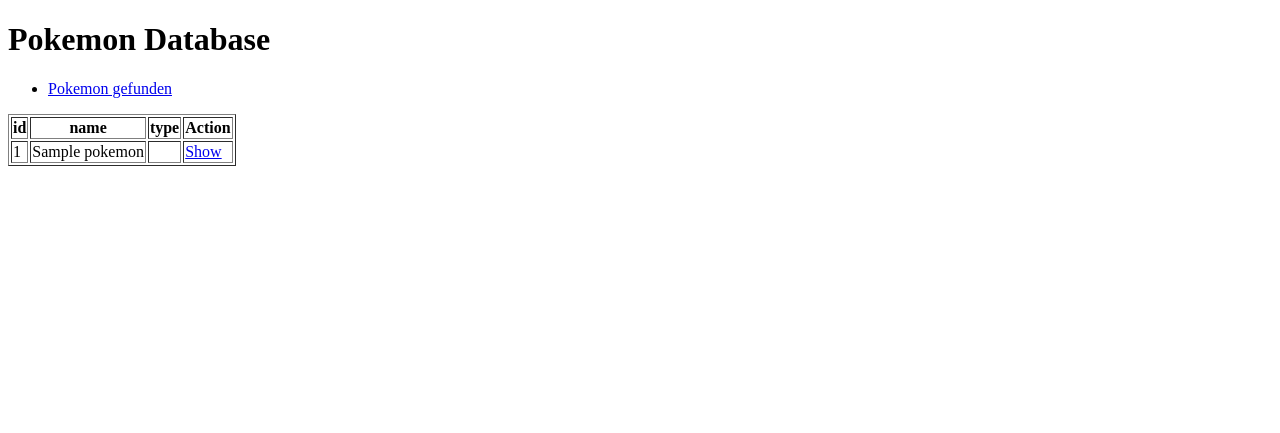
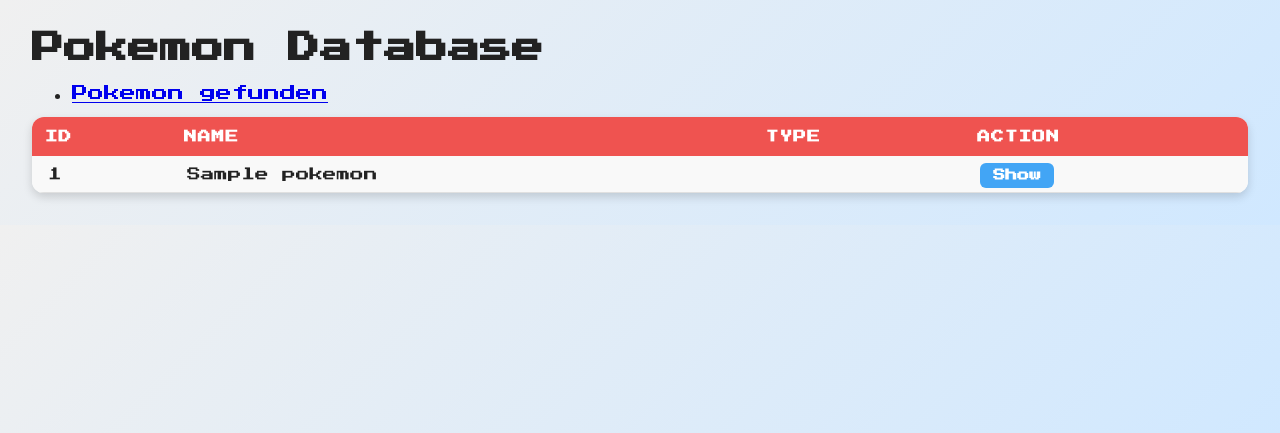
Before and after one commit to alex-fmks/pokedock, a PHP site: page /pokemon/read in a window 1280 px wide. Shown: the top 433 px of the page. Run offline with PHP 8.4, Linux system fonts and the light colour scheme; tables that the repository leaves empty hold one stand-in row (values such as "Sample post").

Commit message:
css for read view

```diff
--- a/view/pokemon/read.view.php
+++ b/view/pokemon/read.view.php
@@ -2,7 +2,101 @@
 
 function pokedex_read_view(array $data): string
 {
-    $string = "<table border='1'>";
+    $string = <<<HTML
+<!DOCTYPE html>
+<html lang="de">
+<head>
+    <meta charset="UTF-8">
+    <title>Pokédex Übersicht</title>
+    <link href="https://fonts.googleapis.com/css2?family=Press+Start+2P&display=swap" rel="stylesheet">
+    <style>
+        /* === Pokédex Style === */
+        body {
+            font-family: "Press Start 2P", monospace, sans-serif;
+            background: linear-gradient(135deg, #f0f0f0, #d0e8ff);
+            color: #222;
+            margin: 2rem;
+        }
+
+        table {
+            width: 100%;
+            border-collapse: collapse;
+            background: #fff;
+            box-shadow: 0 4px 10px rgba(0, 0, 0, 0.15);
+            border-radius: 12px;
+            overflow: hidden;
+        }
+
+        th {
+            background: #ef5350; /* Pokémon-Rot */
+            color: white;
+            text-align: left;
+            padding: 0.8rem;
+            text-transform: uppercase;
+            letter-spacing: 1px;
+            font-size: 0.8rem;
+        }
+
+        td {
+            padding: 0.7rem 1rem;
+            border-bottom: 1px solid #e0e0e0;
+            font-size: 0.85rem;
+        }
+
+        tr:nth-child(even) {
+            background-color: #f9f9f9;
+        }
+
+        tr:hover {
+            background-color: #fff3cd; /* Pikachu-Gelb */
+            transition: background 0.2s ease-in-out;
+        }
+
+        td a {
+            background: #42a5f5; /* Poké-Blau */
+            color: white;
+            padding: 0.4rem 0.8rem;
+            border-radius: 6px;
+            text-decoration: none;
+            font-weight: bold;
+            font-size: 0.75rem;
+            transition: all 0.2s ease-in-out;
+        }
+
+        td a:hover {
+            background: #1e88e5;
+            transform: scale(1.05);
+        }
+
+        @media (max-width: 600px) {
+            table, thead, tbody, th, td, tr {
+                display: block;
+            }
+
+            tr {
+                margin-bottom: 1rem;
+                border: 2px solid #ef5350;
+                border-radius: 8px;
+                padding: 0.5rem;
+            }
+
+            td, th {
+                border: none;
+                display: flex;
+                justify-content: space-between;
+            }
+
+            th {
+                background: none;
+                color: #ef5350;
+            }
+        }
+    </style>
+</head>
+<body>
+HTML;
+
+    $string .= "<table>";
 
     // Tabellenkopf
     $string .= "<tr>";
@@ -14,15 +108,17 @@ function pokedex_read_view(array $data): string
 
     // Tabellendaten
     foreach ($data as $user) {
-        $id = $user['id'];
+        $id = htmlspecialchars($user['id']); // Sicherheit
         $string .= "<tr>";
         foreach ($user as $value) {
-            $string .= "<td>$value</td>";
+            $string .= "<td>" . htmlspecialchars($value) . "</td>";
         }
         $string .= "<td><a href='/pokemon/show/$id'>Show</a></td>";
         $string .= "</tr>";
     }
 
     $string .= "</table>";
+    $string .= "</body></html>";
+
     return $string;
 }
```
